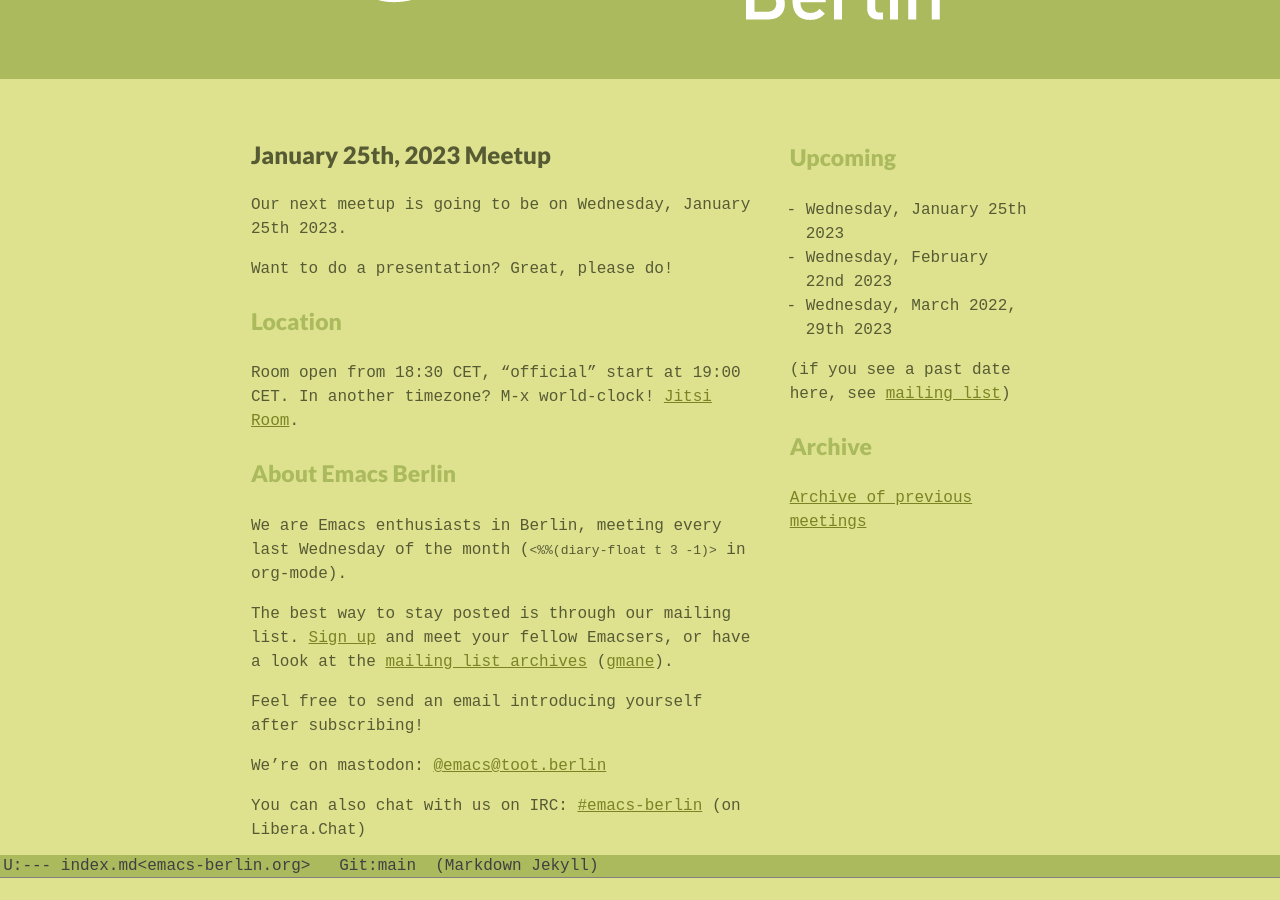
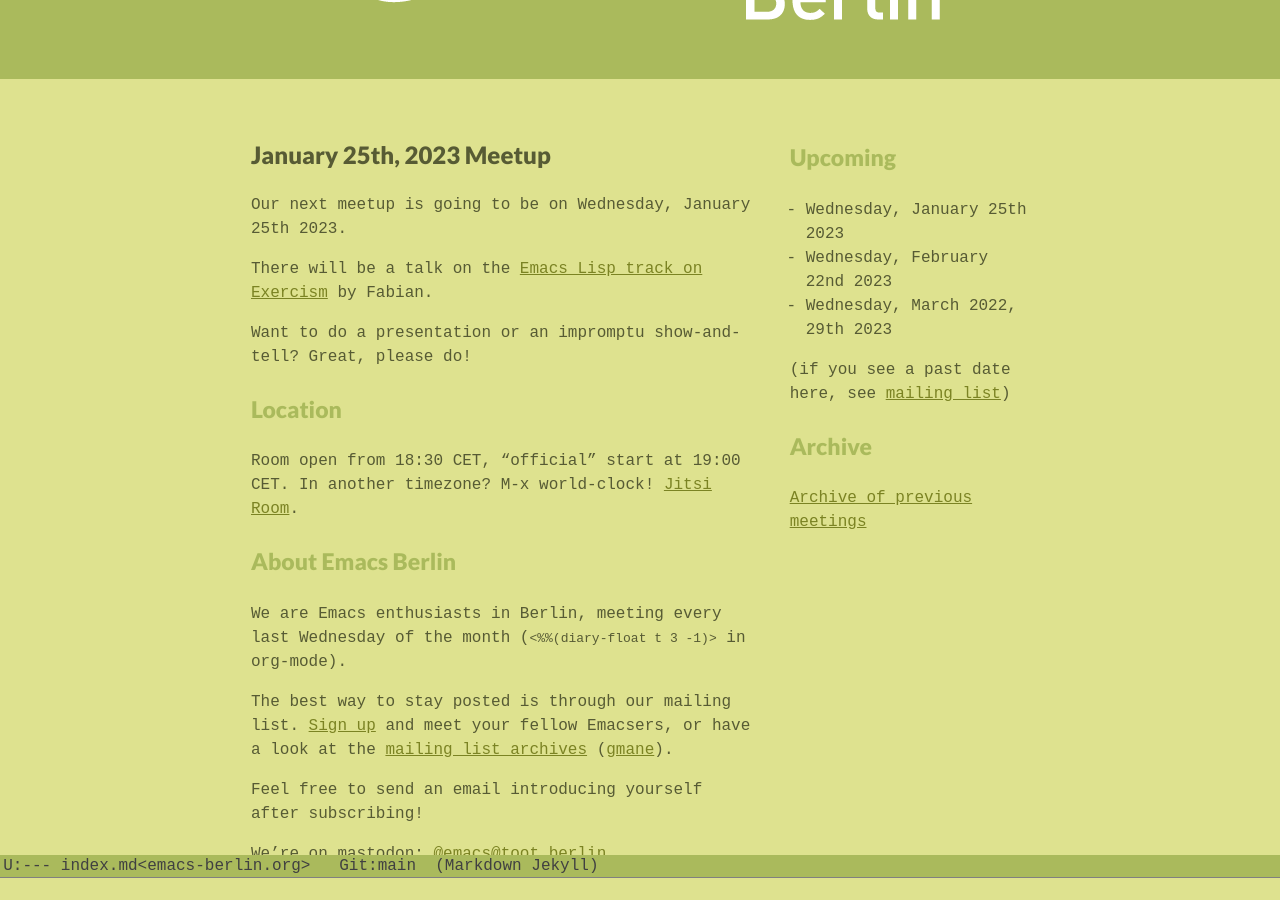
Before and after one commit to emacs-berlin/emacs-berlin.org, a Jekyll site: the page built from index.md, in a window 1280 px wide and 900 px high, scrolled down 330 px. Built offline with Jekyll 4.4.1, drawn with Linux system fonts in a browser that asks for light colours.

Commit message:
Add exercism talk

```diff
--- a/index.md
+++ b/index.md
@@ -17,7 +17,11 @@
 
 Our next meetup is going to be on Wednesday, January 25th 2023.
 
-Want to do a presentation? Great, please do!
+There will be a talk on the [Emacs Lisp track on
+Exercism](https://exercism.org/tracks/emacs-lisp) by Fabian.
+
+Want to do a presentation or an impromptu show-and-tell? Great, please
+do!
 
 ### Location
 
```
